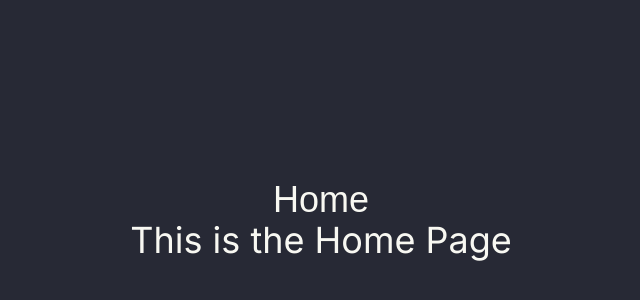
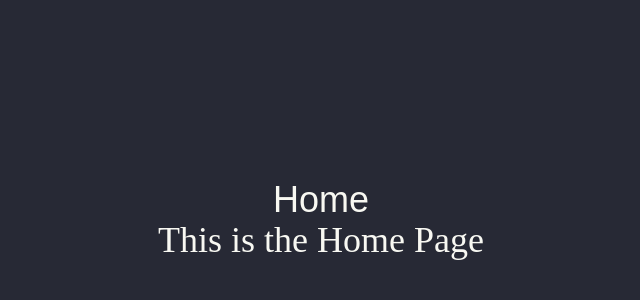
Before and after one commit to RW2023/countries, a Next.js app: page / in a window 1280 px wide. Shown: the part 180-480 px from the top of the page, without its empty margins (319-959 px from the left). Built offline with nearby package versions, Linux system fonts and the light colour scheme.

Commit message:
import and apply layout component to app.tsx

```diff
--- a/src/app/_app.tsx
+++ b/src/app/_app.tsx
@@ -1,9 +1,14 @@
 // pages/_app.js or app/pages/_app.js
 import './globals.css';
 import type { AppProps } from 'next/app';
+import Layout from './layout';
 
 function MyApp({ Component, pageProps }: AppProps) {
-  return <Component {...pageProps} />;
+  return (
+    <Layout>
+      <Component {...pageProps} />
+    </Layout>
+  );
 }
 
 export default MyApp;
--- a/src/app/layout.tsx
+++ b/src/app/layout.tsx
@@ -1,8 +1,5 @@
 import './globals.css'
 import type { Metadata } from 'next'
-import { Inter } from 'next/font/google'
-
-const inter = Inter({ subsets: ['latin'] })
 
 export const metadata: Metadata = {
   title: 'Countries API',
@@ -16,7 +13,7 @@ export default function RootLayout({
 }) {
   return (
     <html lang="en" data-theme="dracula">
-      <body className={inter.className}>{children}</body>
+      <body>{children}</body>
     </html>
   )
 }
```
